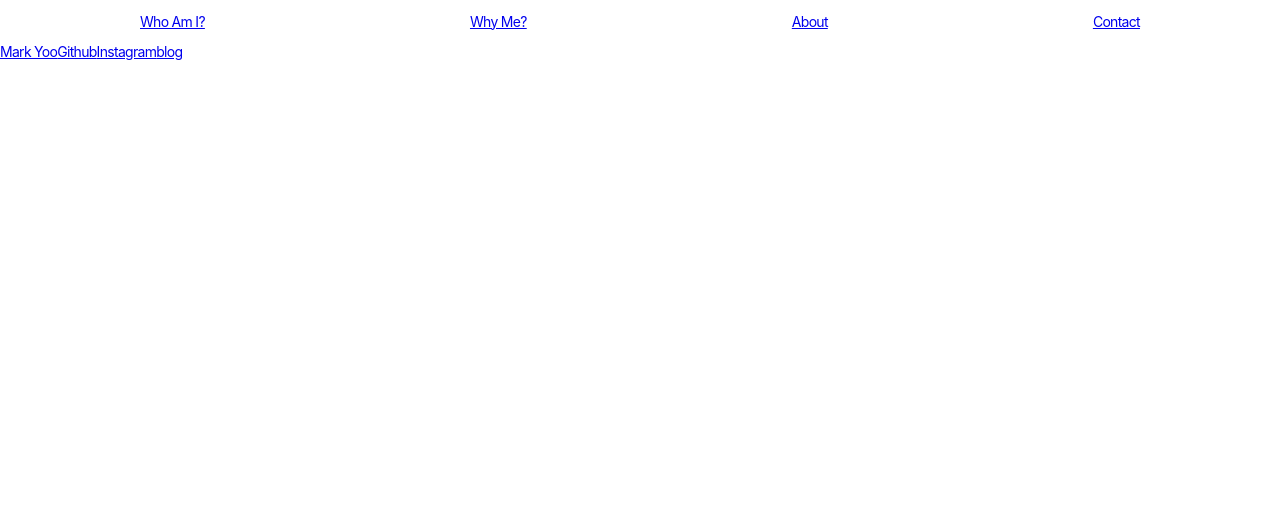
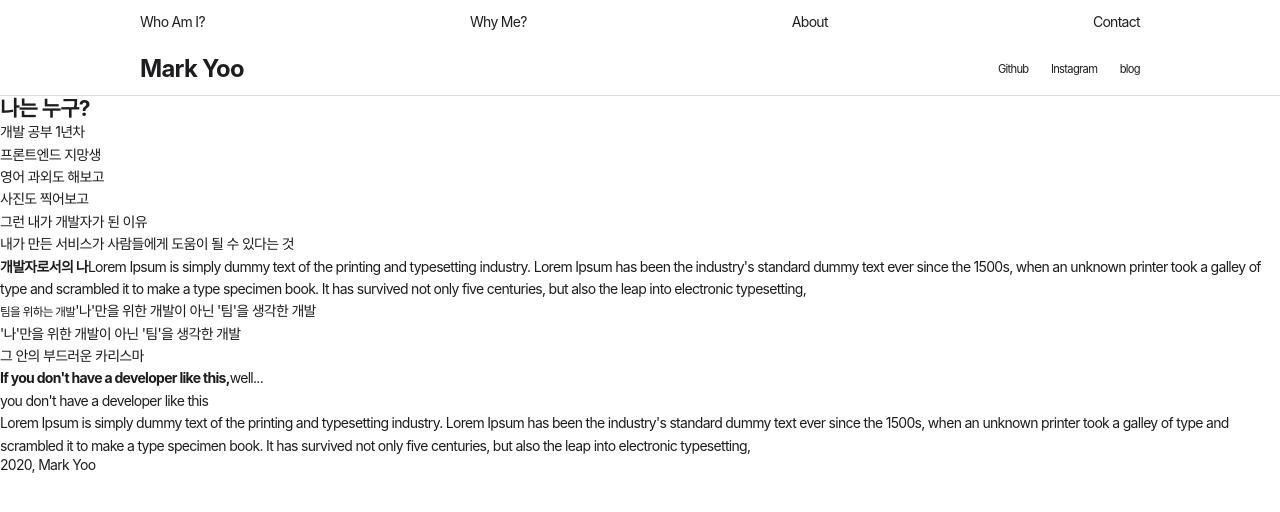
Before and after one commit to Mark-Yoo/html-css-design-practice, a React (Create React App) app: page / in a window 1280 px wide. Shown: the top 512 px of the page. Built offline with nearby package versions, Linux system fonts and the light colour scheme.

Commit message:
Feat: App.js basic frame is now added

```diff
--- a/src/App.js
+++ b/src/App.js
@@ -1,6 +1,6 @@
 import React from "react";
 import "./App.css";
-import "./main.css";
+import "./Main.css";
 
 function App() {
   return (
@@ -23,7 +23,7 @@ function App() {
       </nav>
       <nav className="local-nav">
         <div className="local-nav-links">
-          <a href="/" className="product-name">
+          <a href="/" className="my-name">
             Mark Yoo
           </a>
           <a href="/">Github</a>
@@ -31,6 +31,71 @@ function App() {
           <a href="/">blog</a>
         </div>
       </nav>
+      <section className="scroll-section" id="scroll-section-0">
+        <h1>나는 누구?</h1>
+        <div className="sticky-elem main-message">
+          <p>
+            개발 공부 1년차
+            <br />
+            프론트엔드 지망생
+          </p>
+        </div>
+        <div className="sticky-elem main-message">
+          <p>
+            영어 과외도 해보고
+            <br />
+            사진도 찍어보고
+          </p>
+        </div>
+        <div className="sticky-elem main-message">
+          <p>
+            그런 내가 개발자가 된 이유
+            <br />
+            내가 만든 서비스가 사람들에게 도움이 될 수 있다는 것
+          </p>
+        </div>
+      </section>
+      <section className="scroll-section" id="scroll-section-1">
+        <p>
+          <strong>개발자로서의 나</strong>
+          Lorem Ipsum is simply dummy text of the printing and typesetting
+          industry. Lorem Ipsum has been the industry's standard dummy text ever
+          since the 1500s, when an unknown printer took a galley of type and
+          scrambled it to make a type specimen book. It has survived not only
+          five centuries, but also the leap into electronic typesetting,
+        </p>
+      </section>
+      <section className="scroll-section" id="scroll-section-2">
+        <div className="sticky-elem main-message">
+          <p>
+            <small>팀을 위하는 개발</small>
+            '나'만을 위한 개발이 아닌 '팀'을 생각한 개발
+          </p>
+          <div className="pin"></div>
+        </div>
+        <div className="sticky-elem desc-message">
+          <p>
+            '나'만을 위한 개발이 아닌 '팀'을 생각한 개발 <br />그 안의 부드러운
+            카리스마
+          </p>
+          <div className="pin"></div>
+        </div>
+      </section>
+      <section className="scroll-section" id="scroll-section-3">
+        <p className="mid-message">
+          <strong>If you don't have a developer like this,</strong>
+          well... <br />
+          you don't have a developer like this
+        </p>
+        <p className="canvas-caption">
+          Lorem Ipsum is simply dummy text of the printing and typesetting
+          industry. Lorem Ipsum has been the industry's standard dummy text ever
+          since the 1500s, when an unknown printer took a galley of type and
+          scrambled it to make a type specimen book. It has survived not only
+          five centuries, but also the leap into electronic typesetting,
+        </p>
+      </section>
+      <footer className="footer">2020, Mark Yoo</footer>
     </div>
   );
 }
--- a/src/main.css
+++ b/src/main.css
@@ -14,16 +14,37 @@ body {
 p {
   line-height: 1.6;
 }
+a {
+  color: rgb(29, 29, 31);
+  text-decoration: none;
+}
 
 .global-nav {
   height: 44px;
 }
-
-.global-nav-links {
+.local-nav {
+  height: 52px;
+  border-bottom: 1px solid #ddd;
+}
+.global-nav-links, .local-nav-links {
   display: flex;
-  justify-content: space-between;
   max-width: 1000px;
   margin: 0 auto;
   align-items: center;
   height: 100%;
 }
+.global-nav-links {
+  justify-content: space-between;
+}
+
+.local-nav-links .my-name {
+  margin-right: auto;
+  font-size: 1.7rem;
+  font-weight: bold;
+}
+.local-nav-links a{
+  font-size: 0.8rem;
+}
+.local-nav-links a:not(.my-name) {
+  margin-left: 2em;
+}
```
